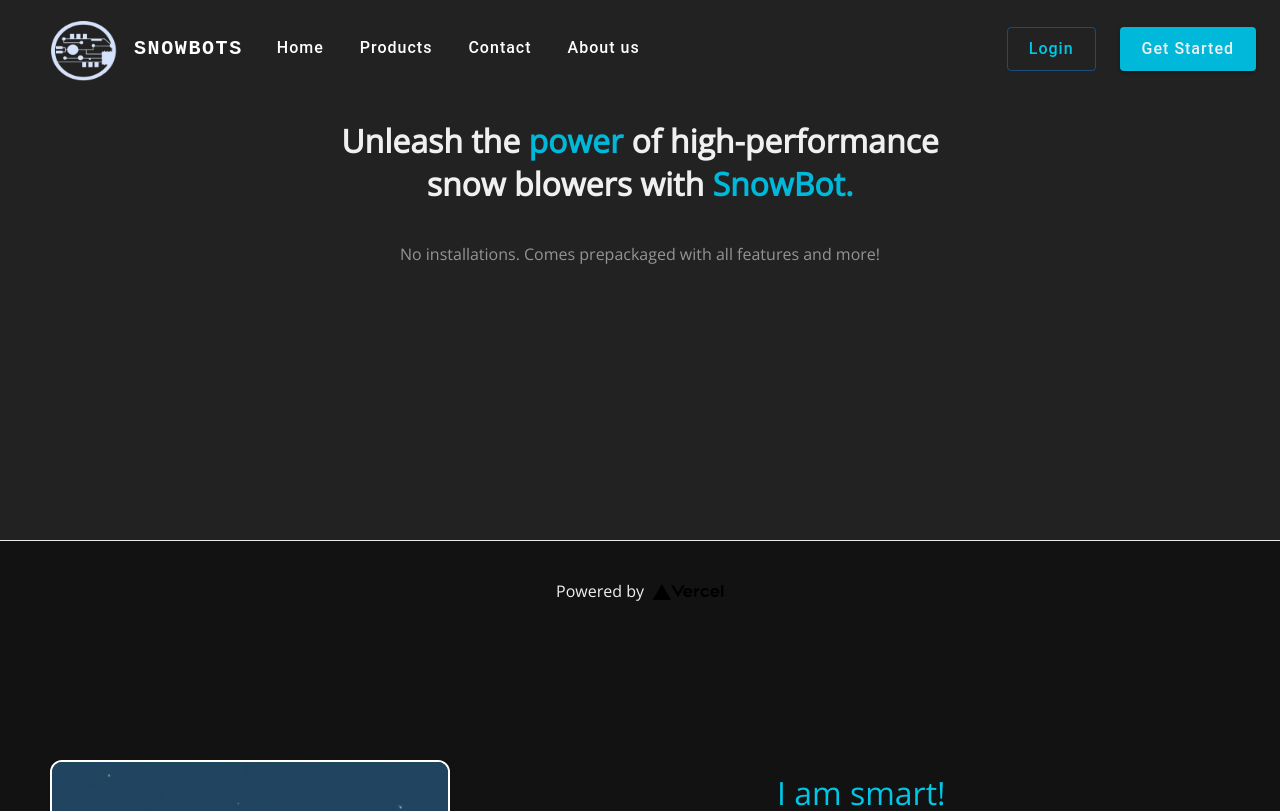
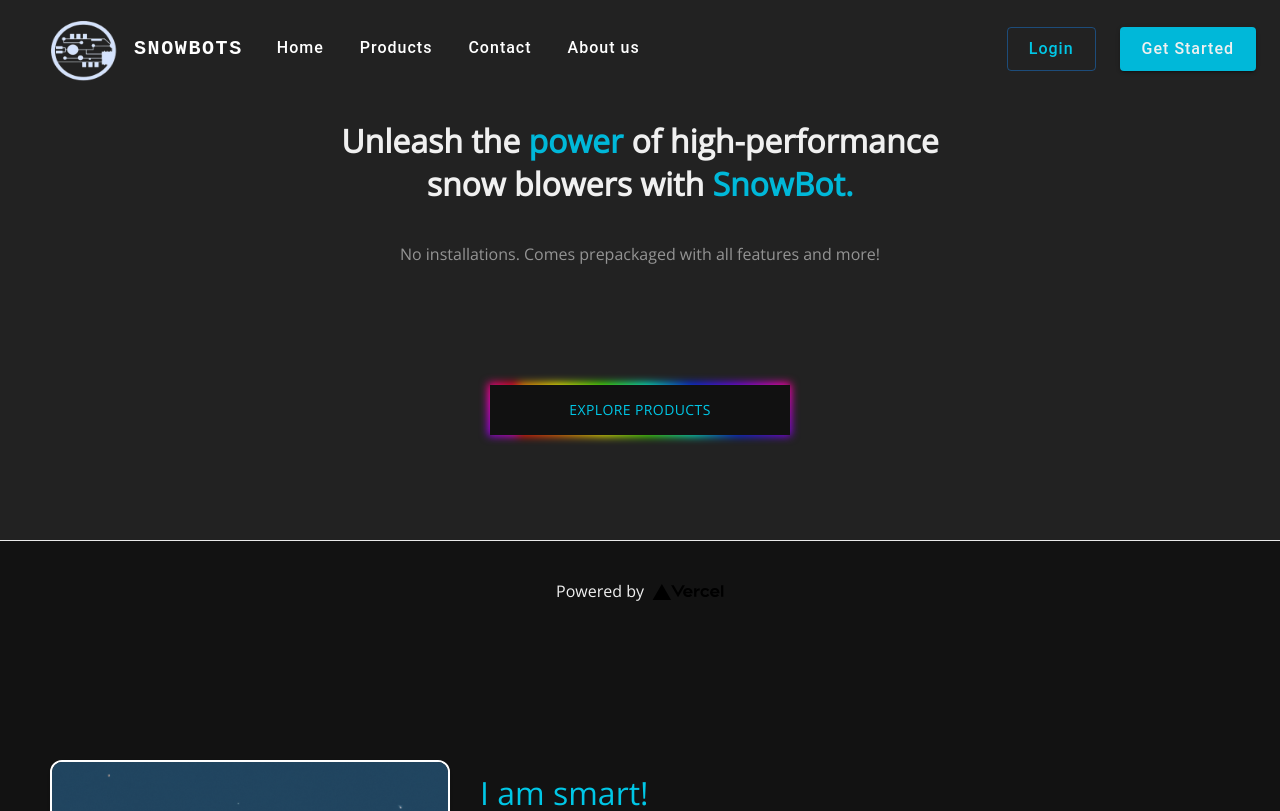
Before and after one commit to AnshDubey1999/snowbotic, a Next.js app: page / in a window 1280 px wide. Shown: the top 811 px of the page. Built offline with nearby package versions, Linux system fonts and the light colour scheme.

Commit message:
chore: add coolest animation

```diff
--- a/pages/index.tsx
+++ b/pages/index.tsx
@@ -18,15 +18,15 @@
   flex-direction: column;
   justify-content: space-around;
   width: calc(100vw - 500px);
-  text-align: center;
-  align-items: center;
+  text-align: left;
+  align-items: left;
 `;
 
 const StyledParagh = styled("p")`
   font-size: 1.2rem;
   line-height: 1.5;
   margin-bottom: 2rem;
-  text-align: center;
+  text-align: left;
   text-justify: inter-word;
   margin-top: 20px;
 `;
@@ -80,6 +80,70 @@
   color: #949494;
 `;
 
+const ExploreProductsButtonDiv = styled("div")`
+  display: flex;
+  flex: 1;
+  align-items: center;
+  justify-content: center;
+`;
+
+const ExploreProductsButton = styled(Button)`
+  display: inline-block;
+  position: relative;
+  z-index: 0;
+  whitespace: no-wrap;
+  color: ${darkTheme.primaryColor};
+  font-family: "Open Sans";
+  width: 300px;
+  height: 50px;
+
+  ::before {
+    content: "";
+    position: absolute;
+    top: -2px;
+    left: -2px;
+    z-index: -1;
+    filter: blur(4px);
+    width: calc(100% + 3px);
+    height: calc(100% + 3px);
+    opacity: 1;
+    background-image: linear-gradient(
+      45deg,
+      rgb(255, 0, 0),
+      rgb(255, 115, 0),
+      rgb(255, 251, 0),
+      rgb(72, 255, 0),
+      rgb(0, 255, 213),
+      rgb(0, 43, 255),
+      rgb(122, 0, 255),
+      rgb(255, 0, 200),
+      rgb(255, 0, 0)
+    );
+    animation: coolgradient 10s linear 0s infinite normal;
+    transition: opacity 0.3s ease-in-out 0s;
+
+    @keyframes coolgradient {
+      from {
+        background-position: -250px 0;
+      }
+      to {
+        background-position: 250px 0;
+      }
+    }
+  }
+
+  ::after {
+    z-index: -1;
+    content: "";
+    position: absolute;
+    width: 100%;
+    height: 100%;
+    background: rgb(17, 17, 17);
+    left: 0px;
+    top: 0px;
+  }
+`;
+
 export default function Home() {
   return (
     <div className={styles.mainContainer}>
@@ -98,6 +162,9 @@
           <CustomSubtitle>
             No installations. Comes prepackaged with all features and more!
           </CustomSubtitle>
+          <ExploreProductsButtonDiv>
+            <ExploreProductsButton>Explore Products</ExploreProductsButton>
+          </ExploreProductsButtonDiv>
         </LandingDiv>
         <footer className={styles.footer}>
           <a
```
